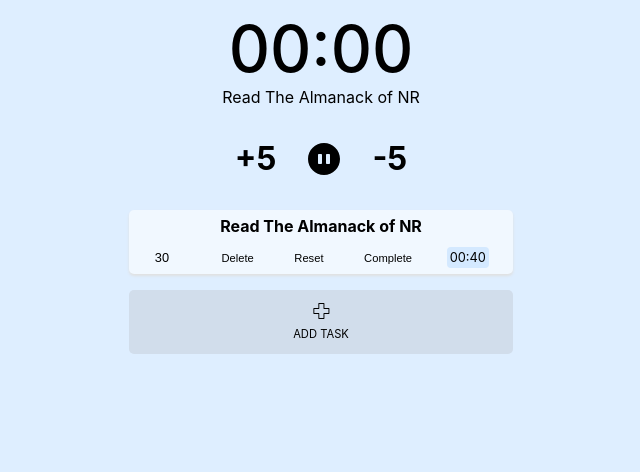
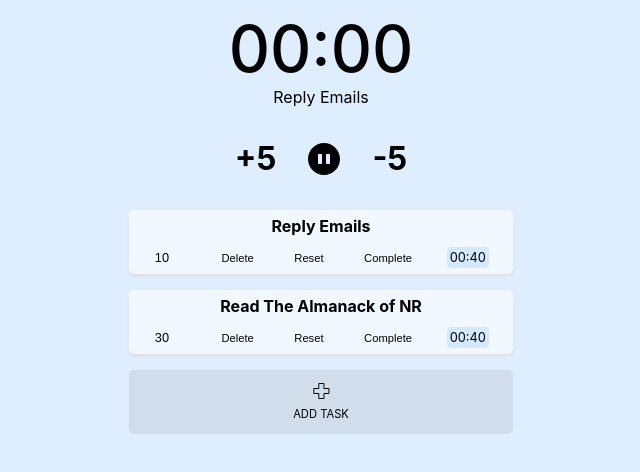
Before and after one commit to aliarslanansari/todo-timer-react-app, a React (Create React App) app: page / in a window 1280 px wide. Shown: the top 472 px of the page, without its empty margins (319-959 px from the left). Built offline with nearby package versions, Linux system fonts and the light colour scheme; the HTML template or start-up script is replaced by a standard one.

Commit message:
minor change

```diff
--- a/src/container/CounterContainer/index.tsx
+++ b/src/container/CounterContainer/index.tsx
@@ -141,7 +141,8 @@
     },
   ])
   React.useEffect(() => {
-    setTaskList([
+    setTaskList((p) => [
+      ...p,
       {
         title: "Read The Almanack of NR",
         duration: 30,
```
